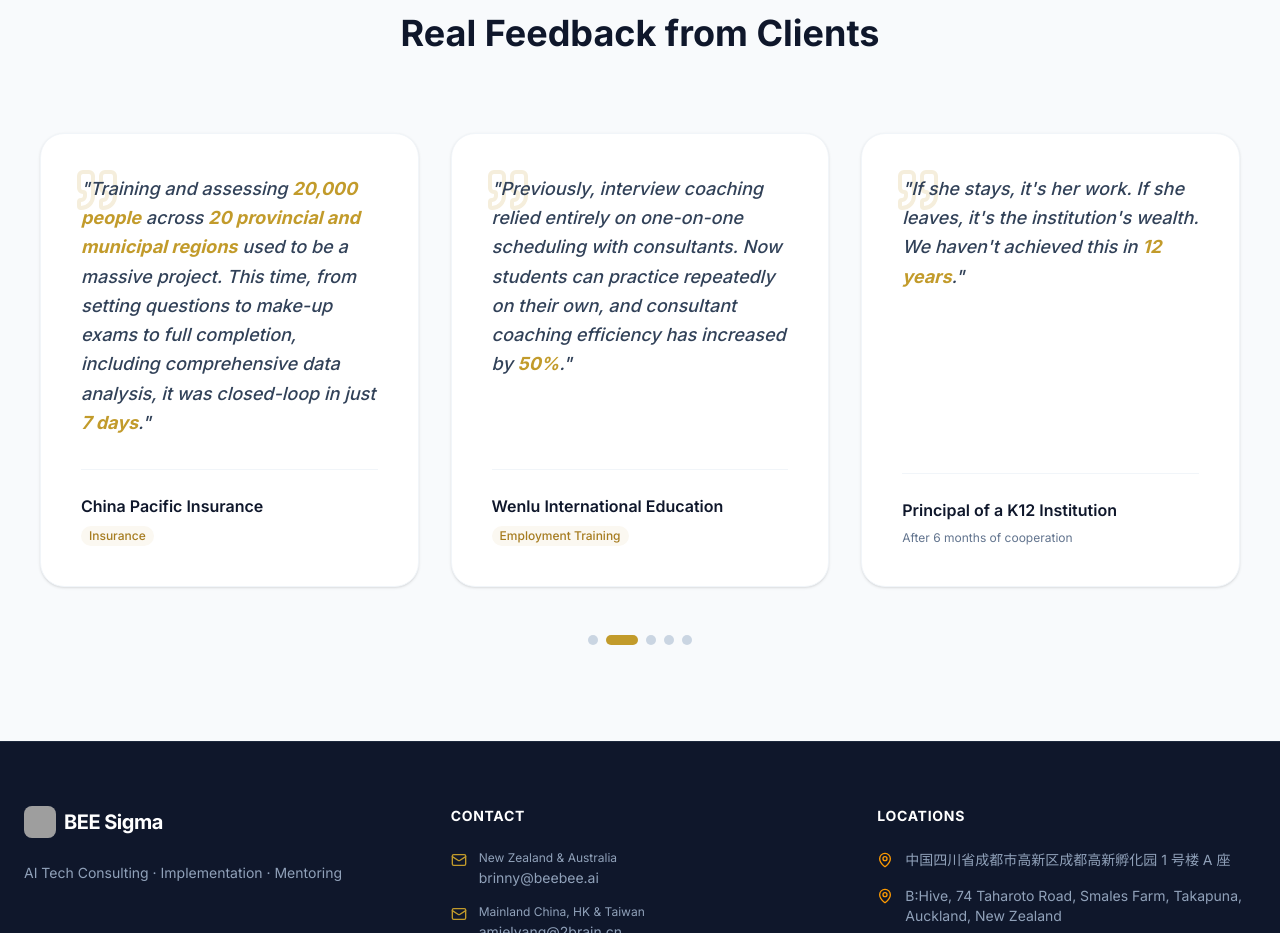
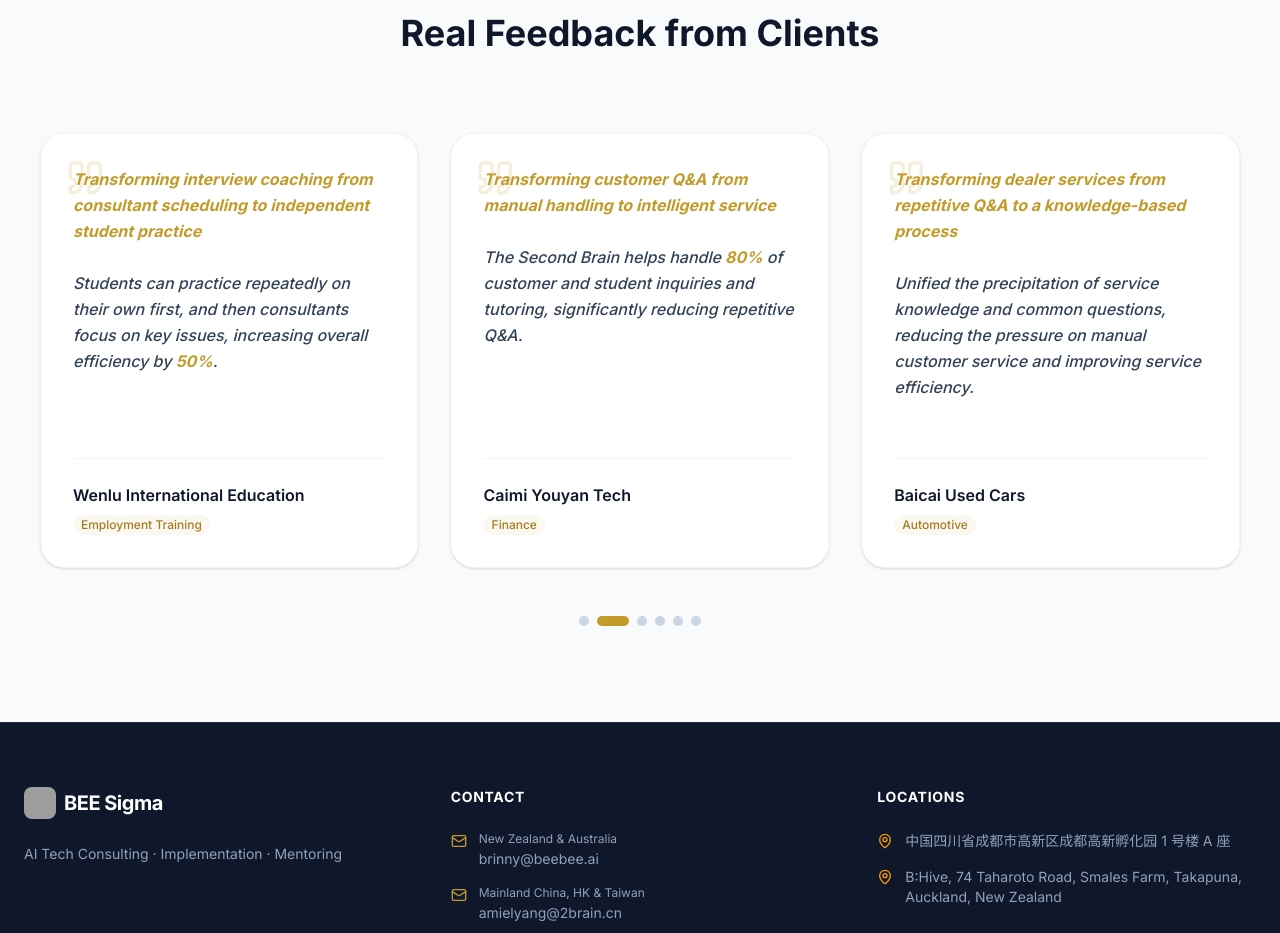
Before and after one commit to beebee-ai/bee-sigma, a Next.js app: page /en in a window 1280 px wide. Shown: the part 4280-5213 px from the top of the page. Built offline with nearby package versions, Linux system fonts and the light colour scheme; grey boxes are pictures that could not be loaded.

Commit message:
feat: Update and improve testimonials
Refactor the testimonials component to handle dynamic item lengths and improve the initial state. Update testimonial content and structure in dictionaries for clarity and better formatting.

```diff
--- a/components/Testimonials.tsx
+++ b/components/Testimonials.tsx
@@ -5,13 +5,15 @@
 import { Quote, ChevronLeft, ChevronRight } from 'lucide-react'
 
 export default function Testimonials({ dict }: { dict: any }) {
-  const [currentIndex, setCurrentIndex] = useState(5)
+  const items = dict.items || []
+  const itemsLength = items.length || 1
+
+  const [currentIndex, setCurrentIndex] = useState(itemsLength)
   const [isAnimating, setIsAnimating] = useState(false)
   const [transitionEnabled, setTransitionEnabled] = useState(true)
   const [isHovered, setIsHovered] = useState(false)
 
-  const items = dict.items || []
-  // Duplicate items to create infinite loop effect: [0..4, 0..4, 0..4]
+  // Duplicate items to create infinite loop effect: [0..N, 0..N, 0..N]
   const duplicatedItems = [...items, ...items, ...items]
   const totalItems = duplicatedItems.length
 
@@ -19,14 +21,14 @@
     if (isAnimating) return
     setIsAnimating(true)
     setTransitionEnabled(true)
-    setCurrentIndex((prev) => prev + 1)
+    setCurrentIndex((prev: number) => prev + 1)
   }
 
   const prev = () => {
     if (isAnimating) return
     setIsAnimating(true)
     setTransitionEnabled(true)
-    setCurrentIndex((prev) => prev - 1)
+    setCurrentIndex((prev: number) => prev - 1)
   }
 
   const handleDragEnd = (event: any, info: PanInfo) => {
@@ -44,7 +46,7 @@
       if (!isAnimating) {
         setIsAnimating(true)
         setTransitionEnabled(true)
-        setCurrentIndex((prev) => prev + 1)
+        setCurrentIndex((prev: number) => prev + 1)
       }
     }, 5000)
     return () => clearInterval(timer)
@@ -52,20 +54,20 @@
 
   const handleAnimationComplete = () => {
     setIsAnimating(false)
-    if (currentIndex >= 10) {
+    if (currentIndex >= itemsLength * 2) {
       setTransitionEnabled(false)
-      setCurrentIndex(currentIndex - 5)
+      setCurrentIndex(currentIndex - itemsLength)
     } else if (currentIndex <= 0) {
       setTransitionEnabled(false)
-      setCurrentIndex(currentIndex + 5)
+      setCurrentIndex(currentIndex + itemsLength)
     }
   }
 
-  const activeDotIndex = ((currentIndex % 5) + 5) % 5
+  const activeDotIndex = ((currentIndex % itemsLength) + itemsLength) % itemsLength
 
   return (
     <section className="py-12 md:py-24 bg-slate-50 border-t border-slate-100 overflow-hidden">
-      <div className="container mx-auto px-4 md:px-6">
+      <div className="container max-w-7xl mx-auto px-4 md:px-6">
         <div className="text-center max-w-3xl mx-auto mb-10 md:mb-16">
           <motion.h2
             initial={{ opacity: 0, y: 20 }}
@@ -104,8 +106,24 @@
 
           {/* Track Wrapper */}
           <div className="overflow-hidden -mx-4 md:mx-0 px-4 md:px-0 py-4">
+            <style>{`
+              .testimonial-track {
+                --items-per-view: 1;
+              }
+              @media (min-width: 768px) {
+                .testimonial-track {
+                  --items-per-view: 2;
+                }
+              }
+              @media (min-width: 1024px) {
+                .testimonial-track {
+                  --items-per-view: 3;
+                }
+              }
+            `}</style>
             <motion.div
-              className="flex w-[1500%] md:w-[750%] lg:w-[500%]"
+              className="flex testimonial-track"
+              style={{ width: `calc(${totalItems} * 100% / var(--items-per-view))` }}
               animate={{ x: `-${(currentIndex * 100) / totalItems}%` }}
               transition={{
                 duration: transitionEnabled ? 0.5 : 0,
@@ -123,14 +141,14 @@
                   style={{ width: `${100 / totalItems}%` }}
                   className="flex-shrink-0 px-3 md:px-4"
                 >
-                  <div className="bg-white p-6 md:p-8 lg:p-10 rounded-3xl shadow-sm hover:shadow-md transition-shadow border border-slate-100 relative h-full flex flex-col select-none cursor-grab active:cursor-grabbing">
-                    <Quote className="absolute top-4 left-4 md:top-8 md:left-8 w-6 h-6 md:w-12 md:h-12 text-gold-100 -z-0" />
+                  <div className="bg-white p-6 md:p-8 rounded-3xl shadow-sm hover:shadow-md transition-shadow border border-slate-100 relative h-full flex flex-col select-none cursor-grab active:cursor-grabbing">
+                    <Quote className="absolute top-4 left-4 md:top-6 md:left-6 w-6 h-6 md:w-10 md:h-10 text-gold-100 -z-0" />
                     <div className="relative z-10 flex-grow flex flex-col">
-                      <p className="text-sm md:text-lg text-slate-700 font-medium leading-relaxed mb-6 md:mb-8 italic flex-grow">
-                        &quot;<span
+                      <p className="text-sm md:text-base lg:text-sm xl:text-base text-slate-700 font-medium leading-relaxed mb-6 md:mb-8 italic flex-grow">
+                        <span
                           className="[&>strong]:text-gold-500 [&>strong]:font-bold"
                           dangerouslySetInnerHTML={{ __html: item.quote }}
-                        />&quot;
+                        />
                       </p>
                       <div className="mt-auto pt-6 border-t border-slate-100">
                         <p className="text-sm md:text-base font-semibold text-slate-900">{item.author}</p>
@@ -157,14 +175,14 @@
 
         {/* Dots */}
         <div className="flex items-center justify-center gap-2 mt-4 md:mt-8">
-          {[0, 1, 2, 3, 4].map((idx) => (
+          {Array.from({ length: itemsLength }).map((_, idx) => (
             <button
               key={idx}
               onClick={() => {
                 if (isAnimating || activeDotIndex === idx) return
                 setIsAnimating(true)
                 setTransitionEnabled(true)
-                setCurrentIndex(5 + idx)
+                setCurrentIndex(itemsLength + idx)
               }}
               className={`h-2 md:h-2.5 rounded-full transition-all duration-300 ${
                 activeDotIndex === idx ? 'w-6 md:w-8 bg-gold-500' : 'w-2 md:w-2.5 bg-slate-300 hover:bg-slate-400'
--- a/dictionaries/en.json
+++ b/dictionaries/en.json
@@ -92,29 +92,34 @@
     "title": "Real Feedback from Clients",
     "items": [
       {
-        "quote": "The Second Brain helped us handle <strong>80%</strong> of customer and student inquiries and tutoring.",
+        "quote": "<strong>Covering 20 provinces and municipalities, 20,000 people, completing the training and assessment closed loop in 7 days</strong><br/><br/>Achieved a full-process closed loop from question generation, examination, and make-up exams to data analysis, significantly improving cross-regional organizational efficiency.",
+        "author": "China Pacific Insurance",
+        "industry": "Insurance"
+      },
+      {
+        "quote": "<strong>Transforming interview coaching from consultant scheduling to independent student practice</strong><br/><br/>Students can practice repeatedly on their own first, and then consultants focus on key issues, increasing overall efficiency by <strong>50%</strong>.",
+        "author": "Wenlu International Education",
+        "industry": "Employment Training"
+      },
+      {
+        "quote": "<strong>Transforming customer Q&A from manual handling to intelligent service</strong><br/><br/>The Second Brain helps handle <strong>80%</strong> of customer and student inquiries and tutoring, significantly reducing repetitive Q&A.",
         "author": "Caimi Youyan Tech",
         "industry": "Finance"
       },
       {
-        "quote": "Training and assessing <strong>20,000 people</strong> across <strong>20 provincial and municipal regions</strong> used to be a massive project. This time, from setting questions to make-up exams to full completion, including comprehensive data analysis, it was closed-loop in just <strong>7 days</strong>.",
-        "author": "China Pacific Insurance",
-        "industry": "Insurance"
+        "quote": "<strong>Transforming dealer services from repetitive Q&A to a knowledge-based process</strong><br/><br/>Unified the precipitation of service knowledge and common questions, reducing the pressure on manual customer service and improving service efficiency.",
+        "author": "Baicai Used Cars",
+        "industry": "Automotive"
       },
       {
-        "quote": "Previously, interview coaching relied entirely on one-on-one scheduling with consultants. Now students can practice repeatedly on their own, and consultant coaching efficiency has increased by <strong>50%</strong>.",
-        "author": "Wenlu International Education",
-        "industry": "Employment Training"
+        "quote": "<strong>Turning game worldviews from scattered data into a unified knowledge base</strong><br/><br/>Unified the precipitation of worldview settings, character relationships, and creation rules, supporting efficient collaboration across multiple teams under the same background system.",
+        "author": "FunPlus",
+        "industry": "Gaming"
       },
       {
-        "quote": "If she stays, it's her work. If she leaves, it's the institution's wealth. We haven't achieved this in <strong>12 years</strong>.",
-        "author": "Principal of a K12 Institution",
-        "supplementary": "After 6 months of cooperation"
-      },
-      {
-        "quote": "It feels like having an extra assistant. Filling out the CRM used to take <strong>20 minutes</strong>; now I just say <strong>3 sentences</strong> to my phone and it's done.",
-        "author": "Study Abroad Consultant",
-        "supplementary": "After 3 weeks of using 2BClaw"
+        "quote": "<strong>Upgraded AI products with BEEBEE to build traceable agents</strong><br/><br/>Completed the second iteration of our products. While ensuring traceable and verifiable results, it maximally reduces hallucinations in production environments.",
+        "author": "Primeton Information Software",
+        "industry": "Enterprise Software"
       }
     ]
   },
--- a/dictionaries/zh.json
+++ b/dictionaries/zh.json
@@ -90,29 +90,34 @@
     "title": "来自客户的真实反馈",
     "items": [
       {
-        "quote": "第二大脑帮我们承接了<strong>80%</strong>的客户和学员提问与辅导。",
+        "quote": "<strong>覆盖 20 个省市、2 万人，7 天完成培训考核闭环</strong><br/><br/>实现从出题、考试、补考到数据分析的全流程闭环，大幅提升跨区域组织效率。",
+        "author": "太平洋保险",
+        "industry": "保险"
+      },
+      {
+        "quote": "<strong>让面试辅导从顾问排期变成学员自主练习</strong><br/><br/>学员可先自主反复练习，顾问再聚焦关键问题辅导，整体效率提升 <strong>50%</strong>。",
+        "author": "吻路国际教育",
+        "industry": "就业培训"
+      },
+      {
+        "quote": "<strong>让客户答疑从人工承接变成智能服务</strong><br/><br/>第二大脑帮助承接 <strong>80%</strong> 的客户和学员提问与辅导，显著减少重复答疑。",
         "author": "财迷游言科技",
         "industry": "金融"
       },
       {
-        "quote": "<strong>2万人</strong>的培训考核，覆盖<strong>20个省市区域</strong>，以前是个大工程。这次从出题到补考到全员完成，包括数据的全面分析，<strong>7天</strong>就闭环了。",
-        "author": "太平洋保险",
-        "industry": "保险"
+        "quote": "<strong>让经销商服务从重复答疑变成知识化流程</strong><br/><br/>统一沉淀服务知识与常见问题，减少人工客服压力，提升服务效率。",
+        "author": "白菜二手车",
+        "industry": "汽车交易"
       },
       {
-        "quote": "以前面试辅导全靠顾问一对一排期，现在学员自己就能反复练，顾问的辅导效率提升了<strong>50%</strong>。",
-        "author": "吻路国际教育",
-        "industry": "就业培训"
+        "quote": "<strong>让游戏世界观从分散资料变成统一知识底座</strong><br/><br/>统一沉淀世界观设定、角色关系与创作规则，支撑多团队在同一背景体系下高效协作。",
+        "author": "FunPlus（趣加）",
+        "industry": "游戏"
       },
       {
-        "quote": "她不走，这是她的作品。她走了，这是机构的财富。这件事，我们<strong>12年</strong>都没做到。",
-        "author": "某K12机构校长",
-        "supplementary": "合作6个月后"
-      },
-      {
-        "quote": "感觉就像旁边多了一个助理。以前填CRM要<strong>20分钟</strong>，现在对着手机说<strong>3句话</strong>就搞定了。",
-        "author": "某留学机构咨询师",
-        "supplementary": "使用 2BClaw 3周后"
+        "quote": "<strong>借助 BEEBEE 完成 AI 产品升级，打造可溯源智能体</strong><br/><br/>完成产品二次迭代，在保障结果可追踪、可验证的同时，最大程度降低生产环境幻觉。",
+        "author": "普元信息软件",
+        "industry": "企业软件"
       }
     ]
   },
```
